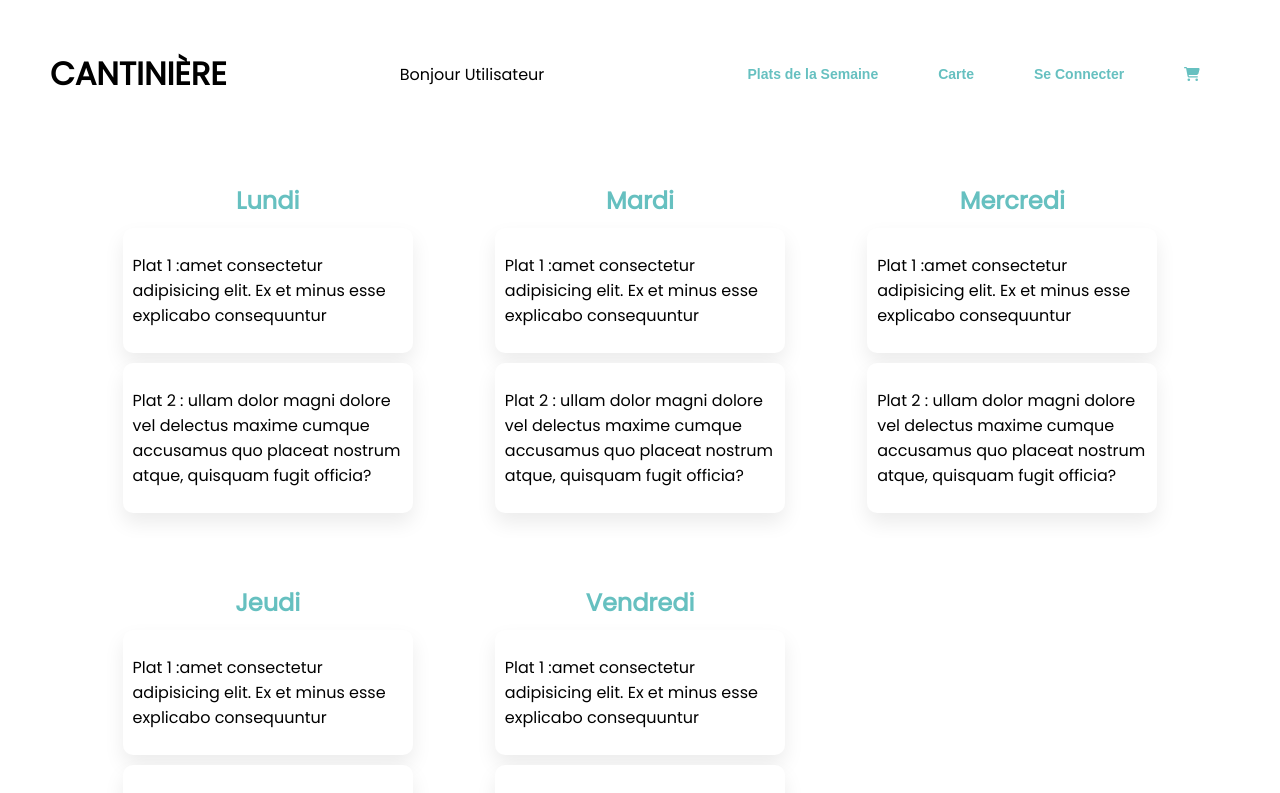
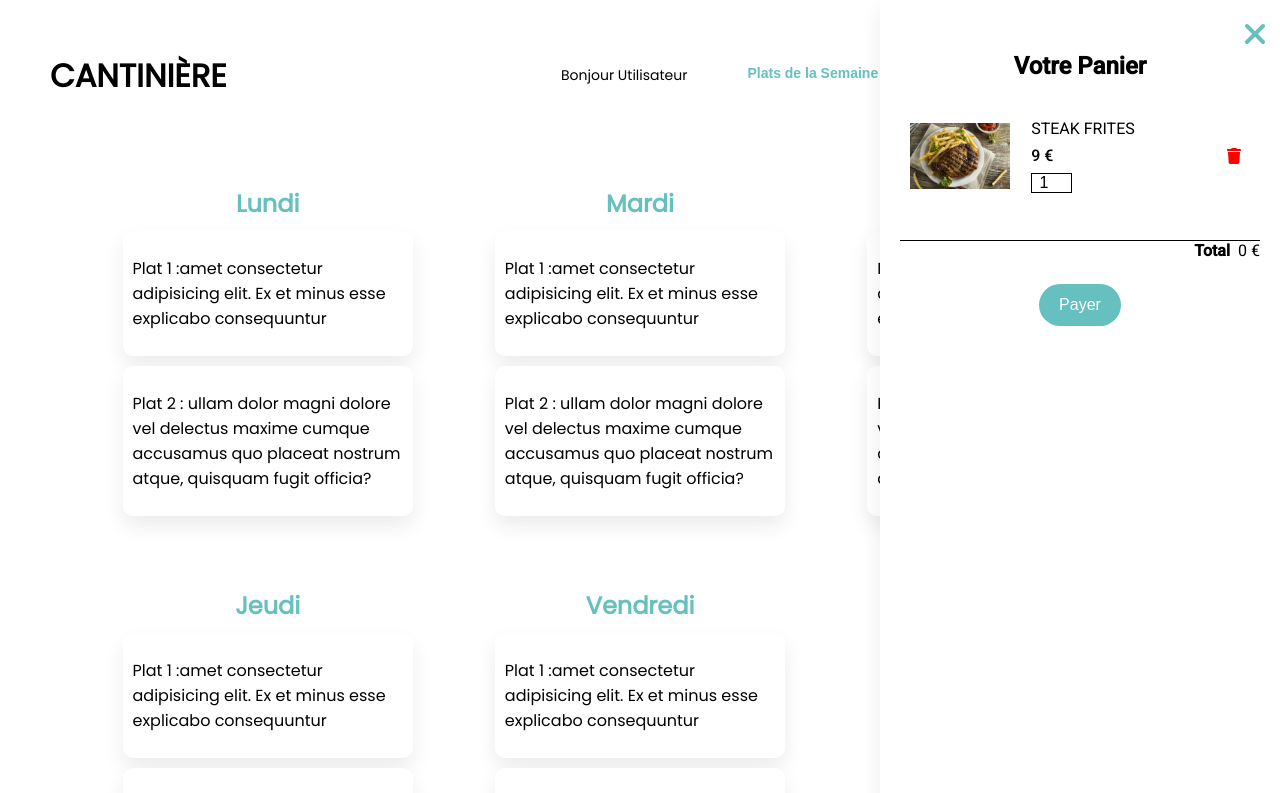
Before and after one commit to wassimouricha/Projet_cantiniere, an Angular app: page /Home in a window 1280 px wide. Shown: the top 793 px of the page. Built offline with nearby package versions, Linux system fonts and the light colour scheme.

Commit message:
panier front ajouté

```diff
--- a/src/app/components/navbar/navbar.component.css
+++ b/src/app/components/navbar/navbar.component.css
@@ -39,8 +39,11 @@ body{
 }
 
 .navbar .nav-links .bonjour {
-    padding-left: 5px;
-    padding-right: 5px;
+    color: black;
+    padding: 15px 30px;
+    position: relative;
+    display: inline-block;
+    font-size: 14px;
 }
 
 .navbar .nav-links ul{
@@ -161,7 +164,115 @@ transform: scaleX(1);
 transition-timing-function: cubic-bezier(0.45, 1.64, 0.47, 0.66);
 }
 
+/* cart */
 
+.cart{
+    position: fixed;
+    top: 0;
+    right: 0;
+    width: 360px;
+    min-height: 100vh;
+    padding: 20px;
+    background: white;
+    box-shadow: 0 10px 20px rgb(0 0 0 / 8%);
+    z-index: 1;
+}
+
+.cart-title{
+    text-align: center;
+    font-size: 1.5rem;
+    font-weight: 600;
+    margin-top: 2rem;
+}
+
+.detail-box{
+display: grid;
+row-gap: 0.5rem;
+
+}
+
+.cart-price{
+    font-weight: 500;
+}
+
+.cart-quantity{
+border: 1px solid black;
+outline-color: #66c0c0;
+width: 2.4rem;
+text-align: center;
+font-size: 1rem;
+}
+
+/* .cart-content{
+
+} */
+
+.cart-box{
+    display: grid;
+    grid-template-columns: 32% 50% 18%;
+    align-items: center;
+    gap: 1rem;
+    margin-top: 1rem;
+}
+
+.cart-img{
+    width: 100px;
+    height: 100px;
+    object-fit: contain;
+    padding: 10px;
+}
+
+.cart-product-title{
+    font-size: 1rem;
+    text-transform: uppercase;
+}
+
+.cart-remove{
+font-size: 24;
+color: red;
+}
+
+.total{
+    display: flex;
+    justify-content: flex-end;
+    margin-top: 1.5rem;
+    border-top: 1px solid black;
+}
+
+.total-title{
+    font-size: 1rem;
+    font-weight: 600;
+}
+
+.btn-buy{
+    display: flex;
+    margin: 1.5rem auto 0 auto;
+    padding: 12px 20px;
+    border: none;
+    background: #66c0c0;
+    color: white;
+    font-size: 1rem;
+    font-weight: 500;
+    cursor: pointer;
+    border-radius: 30px;
+    transition: 0.3s ease-in-out;
+}
+
+.btn-buy:hover{
+    background: black;
+}
+.total-price {
+    margin-left: 0.5rem;
+}
+
+#close-cart{
+    position: absolute;
+    top: 1rem;
+    right: 0.8rem;
+    font-size: 2rem;
+    color: #66c0c0;
+    cursor: pointer;
+}
 /* media queries */
 
 @media screen and (max-width: 900px) {
--- a/src/app/components/navbar/navbar.component.html
+++ b/src/app/components/navbar/navbar.component.html
@@ -6,10 +6,6 @@
     <div class="nav-links">
         <ul>
             <a class="bonjour">Bonjour Utilisateur</a>
-        </ul>
-    </div>
-    <div class="nav-links">
-        <ul>
             <a routerLink="/Home"><button type="button" class=" btn--border btn-read btn--animated">Plats de la Semaine</button></a>
             <a routerLink="/Cartes" ><button type="button" class=" btn--border btn-read btn--animated">Carte</button></a>
                 <a (click)="openDialog()"><button type="button" class=" btn--border btn-read btn--animated">Se  Connecter</button></a>
@@ -17,7 +13,32 @@
                 <a href="#"><button type="button" class=" btn--border btn-read btn--animated"><fa-icon [icon]="cart"></fa-icon></button></a>
         </ul>
     </div>
-
+    <!-- panier -->
+        <div class="cart">
+            <h2 class="cart-title">Votre Panier</h2>
+            <!-- contenu -->
+            <div class="cart-content">
+                <div class="cart-box">
+                    <img src="/assets/steak.jpg" alt="product_image" class="cart-img" >
+                    <div class="detail-box">
+                        <div class="cart-product-title">Steak frites</div>
+                        <div class="cart-price">9 €</div>
+                        <input type="number" value="1" class="cart-quantity">
+                    </div>
+                    <!-- effacer le panier -->
+                    <a href="#"><fa-icon [icon]="trash" class="cart-remove"></fa-icon></a>
+                </div>
+            </div>
+            <div class="total">
+                <div class="total-title">Total</div>
+                <div class="total-price">0 €</div>
+            </div>
+            <!-- bouton acheter -->
+            <button type="button" class="btn-buy">Payer</button>
+            <!-- fermer le panier -->
+            <a href="#"><fa-icon [icon]="close" id="close-cart"></fa-icon></a>
+        </div>
+        <!-- togglebutton -->
         <div class="toggle">
             <span></span>
             <span></span>
--- a/src/app/components/navbar/navbar.component.ts
+++ b/src/app/components/navbar/navbar.component.ts
@@ -1,6 +1,6 @@
 import { Component, OnInit, } from '@angular/core';
 import { MatDialog } from '@angular/material/dialog';
-import { faBars, faCartShopping} from '@fortawesome/free-solid-svg-icons';
+import { faBars, faCartShopping, faClose, faTrash} from '@fortawesome/free-solid-svg-icons';
 import { DialogConnexionComponent } from '../dialog-connexion/dialog-connexion.component';
 import { DialogContentComponent } from '../dialog-content/dialog-content.component';
 
@@ -15,6 +15,8 @@ export class NavbarComponent implements OnInit {
   // je crée une variable pour l'icone fabars pouvant etre appelé dans le html
   bars = faBars;
   cart = faCartShopping;
+  trash = faTrash;
+  close = faClose;
 
   constructor(public dialog: MatDialog) {
   }
```
Also changed, not shown: src/assets/steak.jpg (added).
